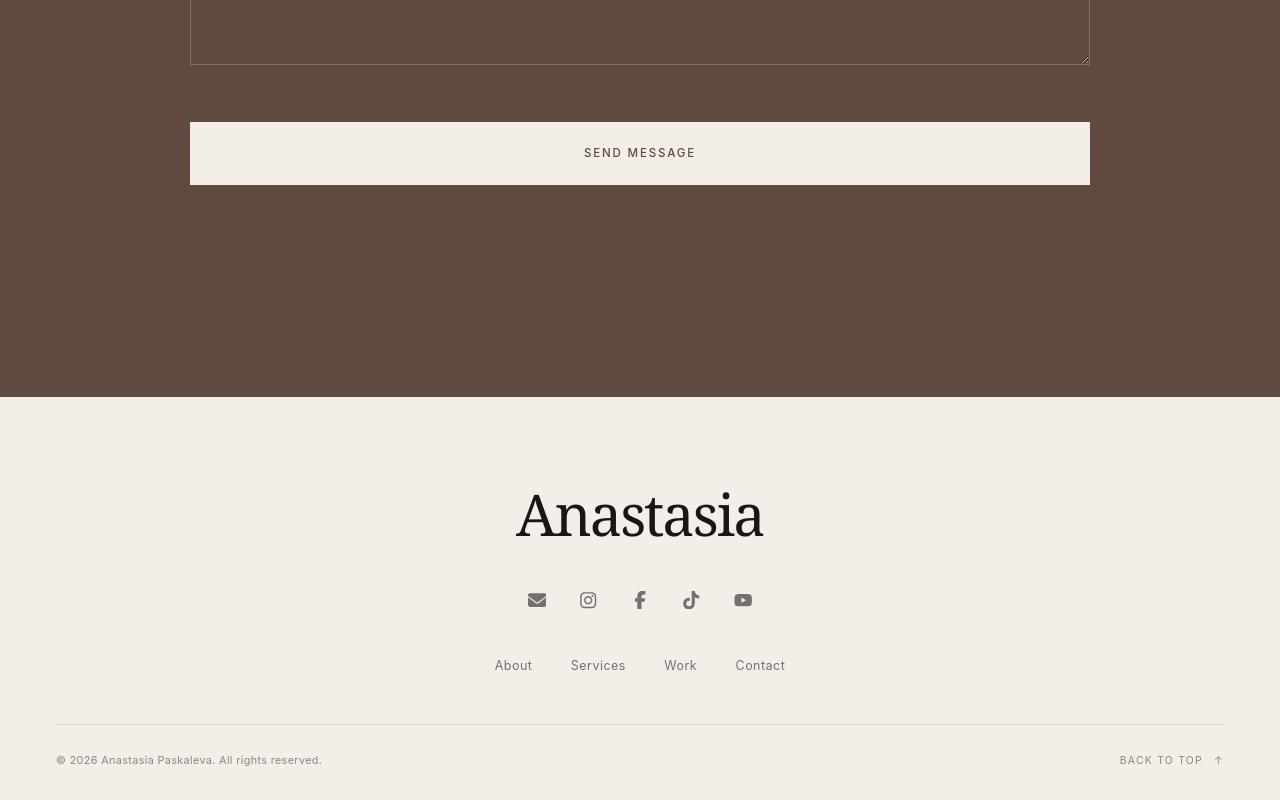
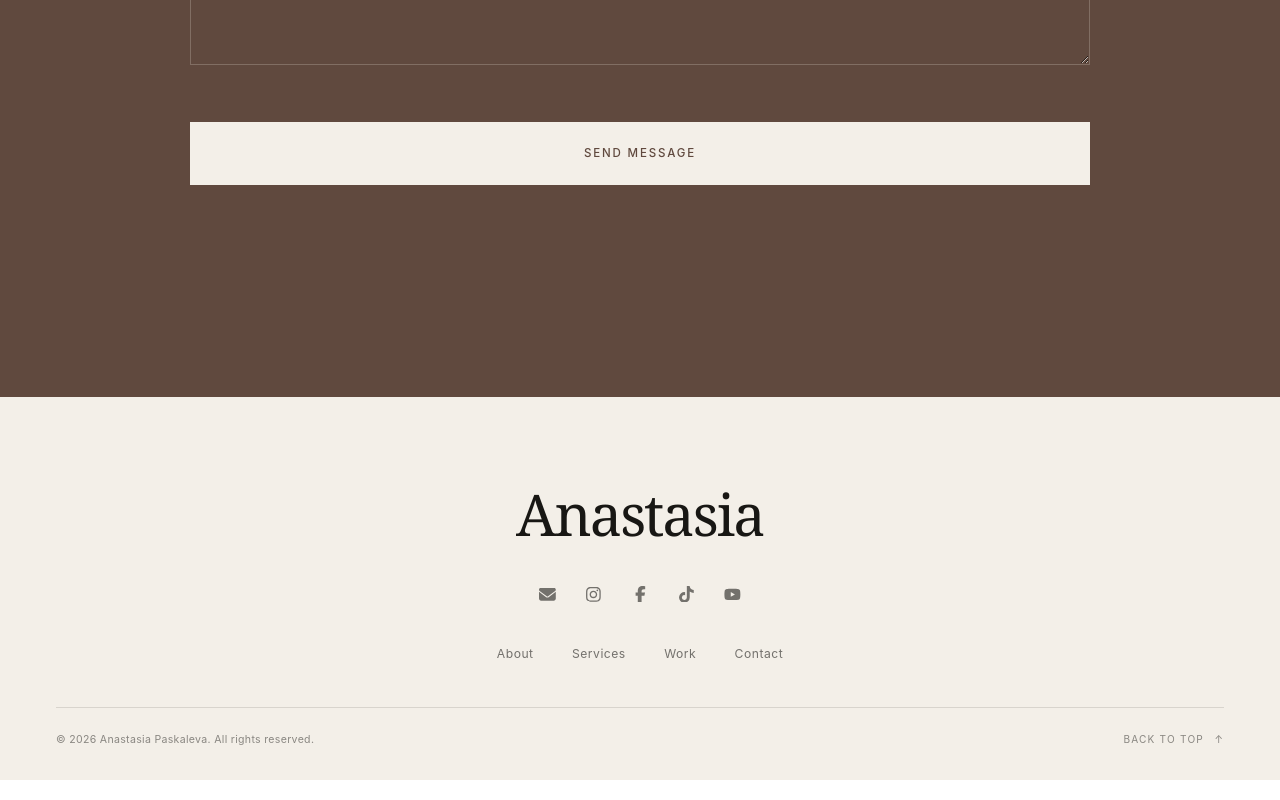
Before and after one commit to IvannIvannov/Anastasia-vol2, a React (Vite) app: page / in a window 1280 px wide. Shown: the part 8395-9195 px from the top of the page. Built offline with nearby package versions, Linux system fonts and the light colour scheme; no server answers.

Commit message:
Refine Footer mobile spacing and visual balance

```diff
--- a/src/components/Footer/Footer.css
+++ b/src/components/Footer/Footer.css
@@ -29,10 +29,7 @@
         "Times New Roman",
         serif;
 
-    font-size:
-        clamp(3rem,
-            4.5vw,
-            5.2rem);
+    font-size: clamp(3rem, 4.5vw, 5.2rem);
 
     font-weight: 400;
 
@@ -44,10 +41,7 @@
 
     transition:
         opacity 0.35s ease,
-        transform 0.4s cubic-bezier(0.22,
-            1,
-            0.36,
-            1);
+        transform 0.4s cubic-bezier(0.22, 1, 0.36, 1);
 }
 
 @media (hover: hover) and (pointer: fine) {
@@ -71,9 +65,9 @@
     align-items: center;
     justify-content: center;
 
-    gap: 1.1rem;
+    gap: 0.9rem;
 
-    margin-top: 2.5rem;
+    margin-top: 2.2rem;
 }
 
 .footer__socials a {
@@ -81,12 +75,12 @@
     align-items: center;
     justify-content: center;
 
-    width: 34px;
-    height: 34px;
+    width: 32px;
+    height: 32px;
 
     color: inherit;
 
-    font-size: 1.15rem;
+    font-size: 1.05rem;
 
     text-decoration: none;
 
@@ -94,10 +88,7 @@
 
     transition:
         opacity 0.3s ease,
-        transform 0.35s cubic-bezier(0.22,
-            1,
-            0.36,
-            1);
+        transform 0.35s cubic-bezier(0.22, 1, 0.36, 1);
 }
 
 .footer__socials svg {
@@ -126,13 +117,11 @@
     justify-content: center;
     flex-wrap: wrap;
 
-    gap: clamp(1.8rem,
-            3vw,
-            3.4rem);
+    gap: clamp(1.8rem, 3vw, 3.4rem);
 
-    margin-top: 2.5rem;
+    margin-top: 2.2rem;
 
-    padding-bottom: 3rem;
+    padding-bottom: 2.7rem;
 }
 
 .footer__nav a {
@@ -140,7 +129,7 @@
 
     color: inherit;
 
-    font-size: 0.78rem;
+    font-size: 0.76rem;
 
     letter-spacing: 0.04em;
 
@@ -150,10 +139,7 @@
 
     transition:
         opacity 0.3s ease,
-        transform 0.35s cubic-bezier(0.22,
-            1,
-            0.36,
-            1);
+        transform 0.35s cubic-bezier(0.22, 1, 0.36, 1);
 }
 
 .footer__nav a::after {
@@ -173,10 +159,7 @@
     transform-origin: right center;
 
     transition:
-        transform 0.4s cubic-bezier(0.22,
-            1,
-            0.36,
-            1);
+        transform 0.4s cubic-bezier(0.22, 1, 0.36, 1);
 }
 
 @media (hover: hover) and (pointer: fine) {
@@ -208,16 +191,17 @@
 
     gap: 2rem;
 
-    padding-top: 1.7rem;
+    padding-top: 1.5rem;
 
-    border-top:
-        1px solid rgba(24, 23, 20, 0.12);
+    border-top: 1px solid rgba(24, 23, 20, 0.12);
 }
 
 .footer__bottom p {
     margin: 0;
 
-    font-size: 0.68rem;
+    font-size: 0.66rem;
+
+    line-height: 1.5;
 
     letter-spacing: 0.03em;
 
@@ -227,16 +211,14 @@
 /* BACK TO TOP */
 
 .footer__back-top {
-    position: relative;
-
     display: flex;
     align-items: center;
 
-    gap: 0.7rem;
+    gap: 0.65rem;
 
     color: inherit;
 
-    font-size: 0.65rem;
+    font-size: 0.63rem;
 
     text-transform: uppercase;
     letter-spacing: 0.12em;
@@ -253,10 +235,7 @@
     display: inline-block;
 
     transition:
-        transform 0.4s cubic-bezier(0.22,
-            1,
-            0.36,
-            1);
+        transform 0.4s cubic-bezier(0.22, 1, 0.36, 1);
 }
 
 @media (hover: hover) and (pointer: fine) {
@@ -309,36 +288,56 @@
 @media (max-width: 650px) {
     .footer {
         padding:
-            4.5rem 1.4rem 2rem;
+            4rem 1.4rem 1.8rem;
     }
 
     .footer__brand {
-        font-size:
-            clamp(3rem,
-                14vw,
-                4.5rem);
+        font-size: clamp(2.9rem, 13vw, 4.2rem);
     }
 
     .footer__socials {
-        gap: 0.9rem;
+        gap: 0.75rem;
 
-        margin-top: 2.2rem;
+        margin-top: 1.8rem;
+    }
+
+    .footer__socials a {
+        width: 30px;
+        height: 30px;
+
+        font-size: 1rem;
     }
 
     .footer__nav {
         gap:
-            1.3rem 2rem;
+            1.1rem 1.8rem;
 
-        margin-top: 2.3rem;
+        margin-top: 1.9rem;
 
-        padding-bottom: 2.5rem;
+        padding-bottom: 2.2rem;
+    }
+
+    .footer__nav a {
+        font-size: 0.72rem;
     }
 
     .footer__bottom {
         flex-direction: column;
         align-items: flex-start;
 
-        gap: 1.3rem;
+        gap: 1rem;
+
+        padding-top: 1.3rem;
+    }
+
+    .footer__bottom p {
+        max-width: 270px;
+
+        font-size: 0.62rem;
+    }
+
+    .footer__back-top {
+        font-size: 0.58rem;
     }
 }
 
@@ -347,43 +346,62 @@
 @media (max-width: 480px) {
     .footer {
         padding:
-            4rem 1.2rem 1.8rem;
+            3.7rem 1.2rem 1.6rem;
     }
 
     .footer__brand {
-        font-size:
-            clamp(2.8rem,
-                15vw,
-                4rem);
+        font-size: clamp(2.7rem, 14vw, 3.8rem);
     }
 
     .footer__socials {
-        margin-top: 2rem;
+        margin-top: 1.7rem;
     }
 
     .footer__nav {
         gap:
-            1.1rem 1.6rem;
+            1rem 1.5rem;
 
-        margin-top: 2rem;
+        margin-top: 1.7rem;
 
-        padding-bottom: 2.2rem;
+        padding-bottom: 2rem;
     }
 
     .footer__nav a {
-        font-size: 0.72rem;
+        font-size: 0.7rem;
+    }
+
+    .footer__bottom {
+        gap: 0.9rem;
     }
 
     .footer__bottom p {
-        max-width: 260px;
+        max-width: 250px;
 
-        font-size: 0.62rem;
+        font-size: 0.6rem;
 
         line-height: 1.5;
     }
 
     .footer__back-top {
-        font-size: 0.6rem;
+        font-size: 0.56rem;
+    }
+}
+
+/* VERY SMALL MOBILE */
+
+@media (max-width: 360px) {
+    .footer {
+        padding-left: 1rem;
+        padding-right: 1rem;
+    }
+
+    .footer__brand {
+        font-size: clamp(2.5rem, 13.5vw, 3.5rem);
+    }
+
+    .footer__nav {
+        gap:
+            0.9rem 1.3rem;
     }
 }
 
```
